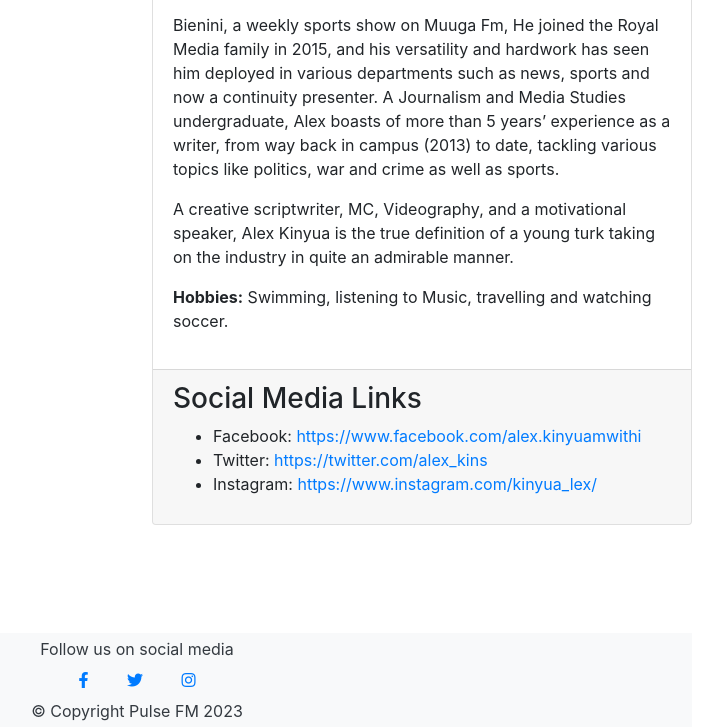
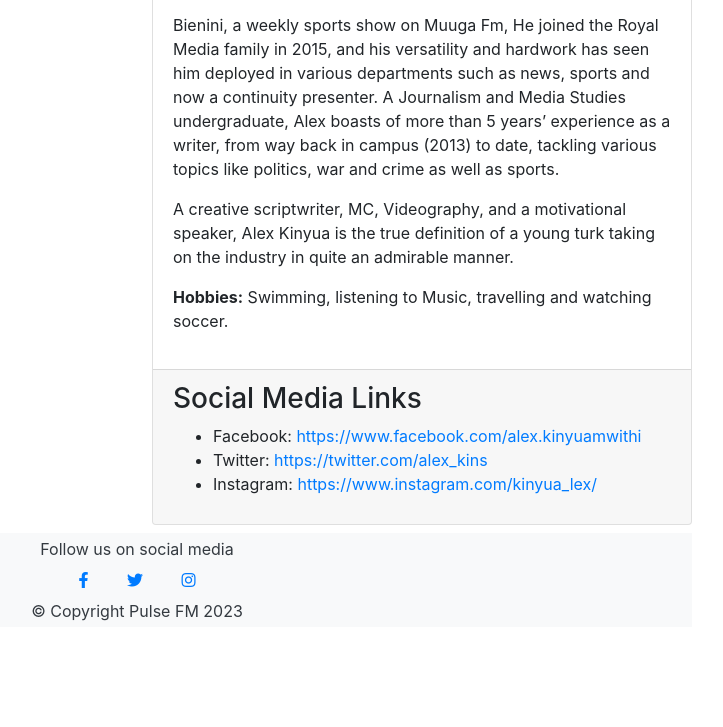
Before and after one commit to gerkim62/pulse-fm, a plain HTML site: page pages/presenter.html in a window 1280 px wide. Shown: the part 692-1419 px from the top of the page, without its empty margins (503-1226 px from the left). After the commit the page ends 1319 px from the top, so only its background shows below. Drawn offline with nearby package versions, Linux system fonts and the light colour scheme.

Commit message:
removed footer space

```diff
--- a/pages/presenter.html
+++ b/pages/presenter.html
@@ -160,7 +160,6 @@
       </div>
     </div>
 
-    <div style="height: 100px" class="footer-space"></div>
 
     <footer
       class="footer bg-light d-flex align-items-center justify-content-center"
```
